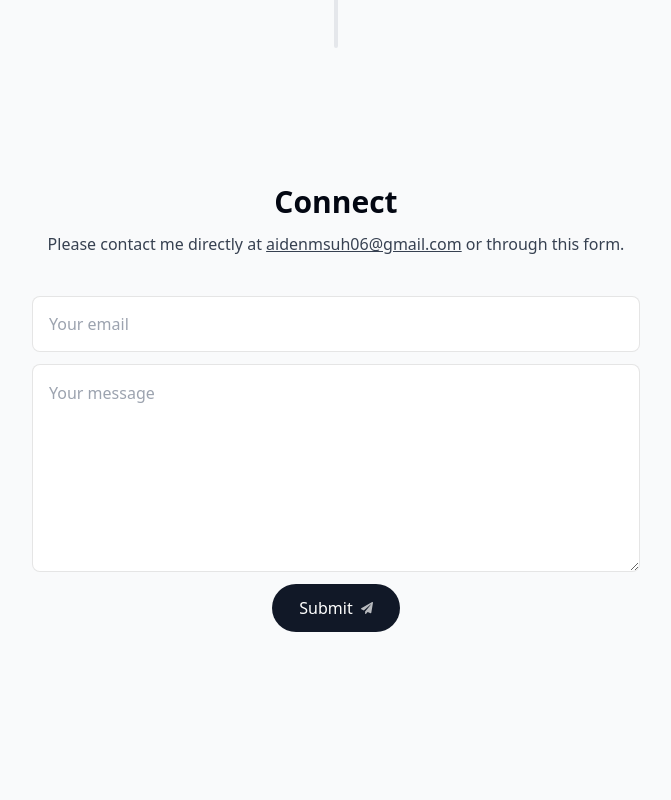
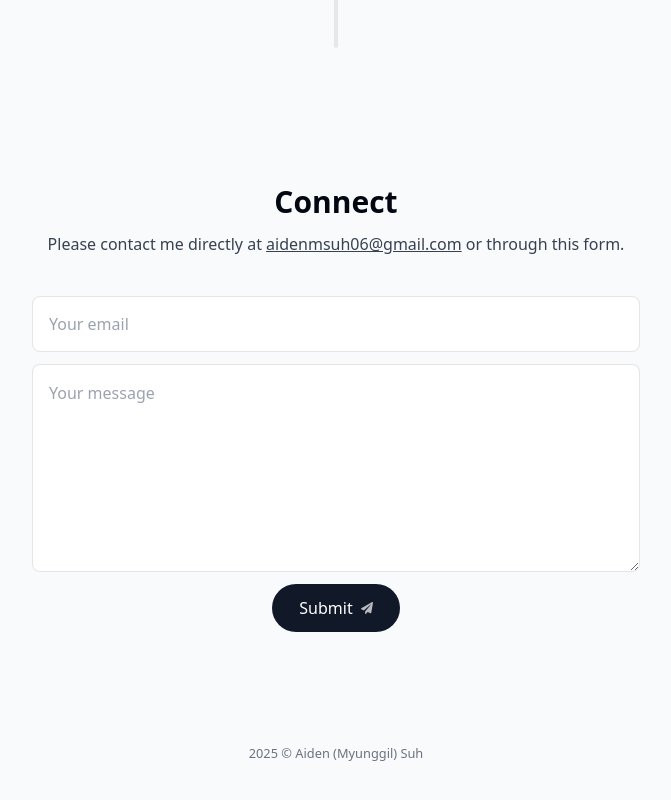
Before and after one commit to aidensuhh/Portfolio-V1, a Next.js app: page / in a window 1280 px wide. Shown: the part 6779-7579 px from the top of the page, without its empty margins (304-975 px from the left). Before the commit the page ends 7523 px from the top, so only its background shows below. Built offline with nearby package versions, Linux system fonts and the light colour scheme; no server answers.

Commit message:
Add footer

```diff
--- a/app/layout.tsx
+++ b/app/layout.tsx
@@ -4,6 +4,7 @@
 import "./globals.css";
 import ActiveSectionContextProvider from "@/context/active-section-context";
 import { Toaster } from "react-hot-toast";
+import Footer from "@/components/footer";
 
 const geistSans = Geist({
   variable: "--font-geist-sans",
@@ -42,6 +43,7 @@
             <Header />
             {children}
             <Toaster position="top-center" />
+            <Footer />
           </ActiveSectionContextProvider>
         </div>
       </body>
--- /dev/null
+++ b/components/footer.tsx
@@ -0,0 +1,11 @@
+import React from 'react'
+
+export default function footer() {
+  return (
+    <footer className="mb-10 px-4 text-center text-gray-500">
+        <small className="mb-2 block text-s">
+            2025 &copy; Aiden (Myunggil) Suh
+        </small>
+    </footer>
+  )
+}
```
